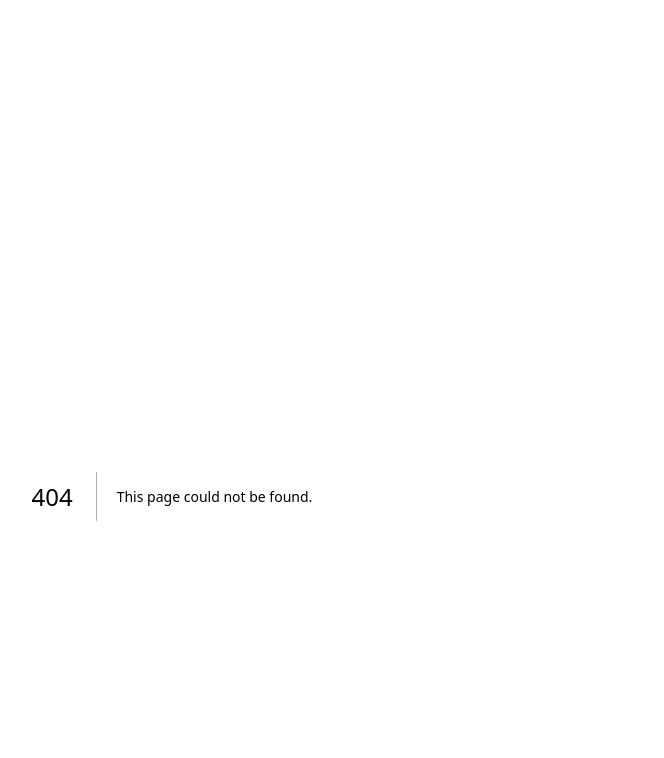
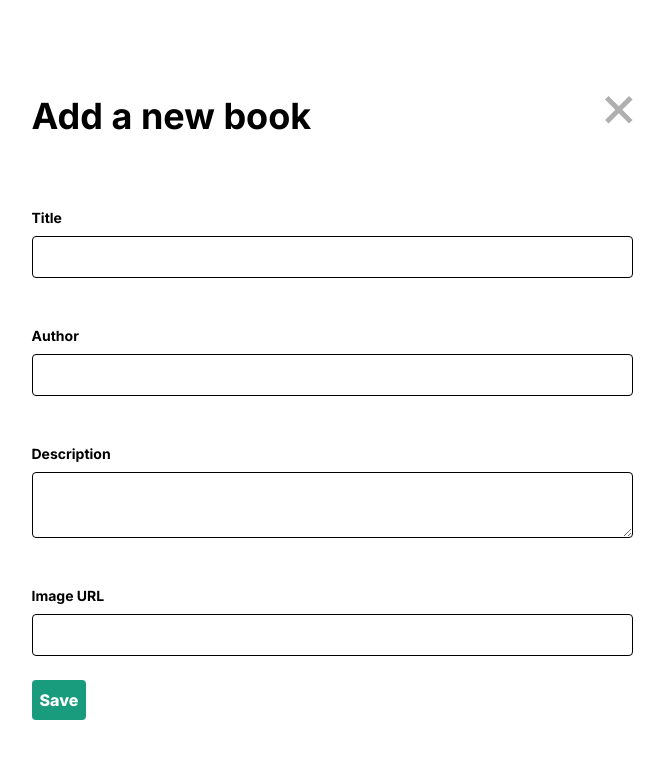
Before and after one commit to FullstackJack/mmhmm-books-fullstackjack, a Next.js app: page /create in a window 1280 px wide. Before the commit this address had no page. Shown: the top 758 px of the page, without its empty margins (308-972 px from the left). Built offline with nearby package versions, Linux system fonts and the light colour scheme; no server answers.

Commit message:
feat(books): add create book page and supporting components

```diff
--- /dev/null
+++ b/src/app/create/page.tsx
@@ -0,0 +1,78 @@
+"use client";
+
+import { useForm, SubmitHandler } from "react-hook-form";
+import { Heading } from "@/components/Heading/Heading";
+import { Button } from "@/components/Button/Button";
+import { Input } from "@/components/Input/Input";
+import useBooks from "@/hooks/useBooks";
+import { TextArea } from "@/components/TextArea/TextArea";
+import { PageHeader } from "@/components/PageHeader/PageHeader";
+import Link from "next/link";
+import { CloseIcon } from "@/components/icons/CloseIcon";
+import { useRouter } from "next/navigation";
+
+interface IFormInput {
+  title: string;
+  author: string;
+  description: string;
+  imageUrl: string;
+}
+
+export default function Create() {
+  const {
+    register,
+    formState: { errors },
+    handleSubmit,
+  } = useForm<IFormInput>();
+  const { addBook } = useBooks();
+  const router = useRouter();
+
+  const handleOnSubmit: SubmitHandler<IFormInput> = (data) => {
+    try {
+      addBook(data);
+      router.push("/");
+    } catch (error) {
+      // NOTE: Would not use an alert normally, but for a POC, it saves time.
+      alert(error);
+    }
+  };
+
+  return (
+    <div className="w-full">
+      <PageHeader>
+        <Heading>Add a new book</Heading>
+        <Link href="/">
+          <CloseIcon />
+        </Link>
+      </PageHeader>
+      <form onSubmit={handleSubmit(handleOnSubmit)}>
+        <Input
+          id="title"
+          labelText="Title"
+          errors={errors["title"]}
+          {...register("title", { required: true })}
+        />
+        <Input
+          id="author"
+          labelText="Author"
+          errors={errors["author"]}
+          {...register("author", { required: true })}
+        />
+        <TextArea
+          id="description"
+          labelText="Description"
+          errors={errors["description"]}
+          {...register("description", { required: true })}
+        />
+        <Input
+          id="imageUrl"
+          labelText="Image URL"
+          errors={errors["imageUrl"]}
+          {...register("imageUrl", { required: true })}
+        />
+
+        <Button type="submit">Save</Button>
+      </form>
+    </div>
+  );
+}
--- /dev/null
+++ b/src/components/Input/Input.tsx
@@ -0,0 +1,31 @@
+import { ChangeEventHandler, forwardRef } from "react";
+import { FieldError } from "react-hook-form";
+import { InputError } from "../InputError/InputError";
+interface InputProps {
+  id: string;
+  name: string;
+  labelText: string;
+  onChange: ChangeEventHandler;
+  errors?: FieldError;
+}
+
+export const Input = forwardRef<HTMLInputElement, InputProps>(
+  function CustomInput({ id, name, labelText, errors, ...rest }, ref) {
+    return (
+      <div className="py-6 flex flex-col gap-2 ">
+        <label className="text-sm font-bold" htmlFor={id}>
+          {labelText}
+        </label>
+        <input
+          ref={ref}
+          className="p-2 w-full border-solid border border-black rounded"
+          id={id}
+          name={name}
+          type="text"
+          {...rest}
+        />
+        <InputError errors={errors} fieldName={labelText} />
+      </div>
+    );
+  }
+);
--- /dev/null
+++ b/src/components/InputError/InputError.tsx
@@ -0,0 +1,14 @@
+import { FieldError } from "react-hook-form";
+
+export function InputError({
+  errors,
+  fieldName,
+}: {
+  errors?: FieldError;
+  fieldName: string;
+}) {
+  if (errors?.type !== "required") {
+    return null;
+  }
+  return <p role="alert">{`${fieldName} is required.`}</p>;
+}
--- /dev/null
+++ b/src/components/TextArea/TextArea.tsx
@@ -0,0 +1,30 @@
+import { ChangeEventHandler, forwardRef } from "react";
+import { FieldError } from "react-hook-form";
+import { InputError } from "../InputError/InputError";
+interface TextAreaProps {
+  id: string;
+  name: string;
+  labelText: string;
+  onChange: ChangeEventHandler;
+  errors?: FieldError;
+}
+
+export const TextArea = forwardRef<HTMLTextAreaElement, TextAreaProps>(
+  function CustomTextArea({ id, name, labelText, errors, ...rest }, ref) {
+    return (
+      <div className="py-6 flex flex-col gap-2 ">
+        <label className="text-sm font-bold" htmlFor={id}>
+          {labelText}
+        </label>
+        <textarea
+          ref={ref}
+          className="p-2 w-full border-solid border border-black rounded"
+          id={id}
+          name={name}
+          {...rest}
+        />
+        <InputError errors={errors} fieldName={labelText} />
+      </div>
+    );
+  }
+);
--- /dev/null
+++ b/src/components/icons/CloseIcon.tsx
@@ -0,0 +1,18 @@
+export function CloseIcon() {
+  return (
+    <svg
+      width="28"
+      height="28"
+      viewBox="0 0 28 28"
+      fill="none"
+      xmlns="http://www.w3.org/2000/svg"
+    >
+      <path
+        fillRule="evenodd"
+        clipRule="evenodd"
+        d="M3.53566 0L0.000126243 3.53553L10.2531 13.7885L0 24.0416L3.53553 27.5772L13.7887 17.3241L24.0418 27.5772L27.5773 24.0416L17.3242 13.7885L27.5772 3.53555L24.0416 1.13845e-05L13.7887 10.253L3.53566 0Z"
+        fill="#AFAFAF"
+      />
+    </svg>
+  );
+}
```
